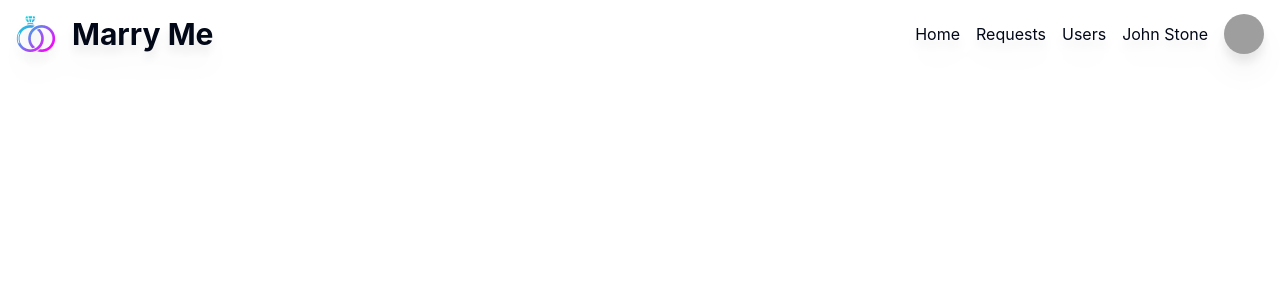
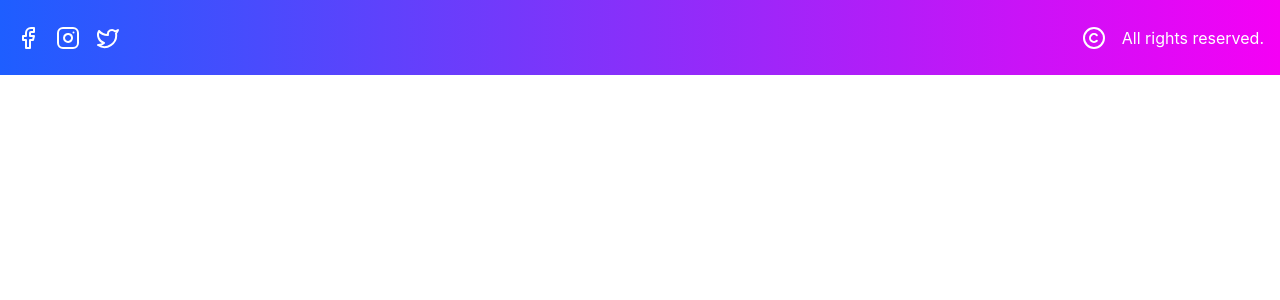
Before and after one commit to MCezarLucian/marry-me, a React (Create React App) app: page / in a window 1280 px wide. Shown: the top 300 px of the page. Built offline with nearby package versions, Linux system fonts and the light colour scheme; grey boxes are pictures that could not be loaded.

Commit message:
feature/footer-demo

```diff
--- a/src/App.tsx
+++ b/src/App.tsx
@@ -1,12 +1,11 @@
 import React from "react";
 import "./App.css";
-import Navbar from "./components/navbar/Navbar";
-import { users } from "./mockdata/data";
+import Footer from "./components/footer/Footer";
 
 function App() {
   return (
     <div>
-      <Navbar admin={true} logged={true} user={users[0]} />
+      <Footer />
     </div>
   );
 }
--- /dev/null
+++ b/src/components/footer/Footer.tsx
@@ -0,0 +1,20 @@
+import { Copyright, Facebook, Instagram, Twitter } from "lucide-react";
+import React from "react";
+
+const Footer = () => {
+  return (
+    <div className="w-screen h-[75px] flex flex-row justify-between items-center p-4 bg-gradient-to-r from-MainBlue to-MainPink font-Inter text-white">
+      <div className="flex flex-row justify-center items-center gap-4">
+        <Facebook className="cursor-pointer" />
+        <Instagram className="cursor-pointer" />
+        <Twitter className="cursor-pointer" />
+      </div>
+      <div className="flex flex-row justify-center items-center gap-4">
+        <Copyright />
+        <p>All rights reserved.</p>
+      </div>
+    </div>
+  );
+};
+
+export default Footer;
```
